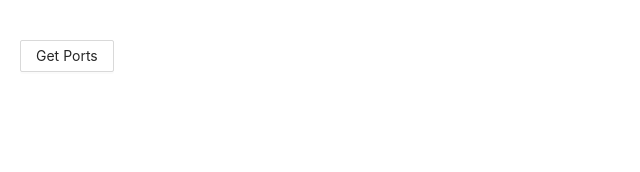
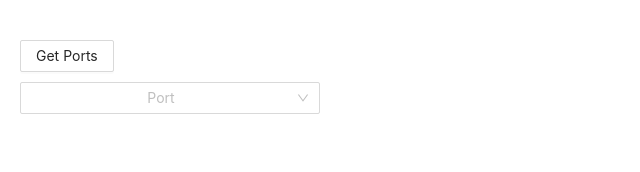
Before and after one commit to wuyusheng1023/mini-cpc-micro, a React (Create React App) app in the folder frontend/: page / in a window 1280 px wide. Shown: the top 172 px of the page, without its empty margins (0-640 px from the left). Built offline with nearby package versions, Linux system fonts and the light colour scheme.

Commit message:
select a port

```diff
--- a/frontend/src/App.js
+++ b/frontend/src/App.js
@@ -6,6 +6,8 @@ import Col from 'antd/lib/col';
 import Button from 'antd/lib/button';
 import Select from 'antd/lib/select';
 
+const { Option } = Select;
+
 
 function App() {
 
@@ -13,7 +15,7 @@ function App() {
   const port = "8000"
   const urlPort = `http://${hostname}:${port}/port`;
 
-  const [ports, setPorts] = useState();
+  const [ports, setPorts] = useState([]);
 
   const apiGet = (
     url,
@@ -47,12 +49,16 @@ function App() {
 
   const getPortsProcessor = v => {
     console.log(v);
+    setPorts(v);
     return v;
   };
 
   const getPorts = () => {
     apiGet(urlPort, getPortsProcessor);
-    // setPorts(['a', 'b']);
+  };
+
+  const onSelectPort = v => {
+    console.log(v);
   };
 
   return (
@@ -64,6 +70,15 @@ function App() {
               Get Ports
             </Button>
           </Row>
+          <Row style={{ margin: 10}}>
+            <Select
+              style={{ width: 300 }}
+              placeholder='Port'
+              onSelect={onSelectPort}
+            >
+              { ports.map((v, i) => <Option key={i} value={v}>{v}</Option>)}
+            </Select>
+          </Row>
         </Col>
       </Row>
     </div>
```
